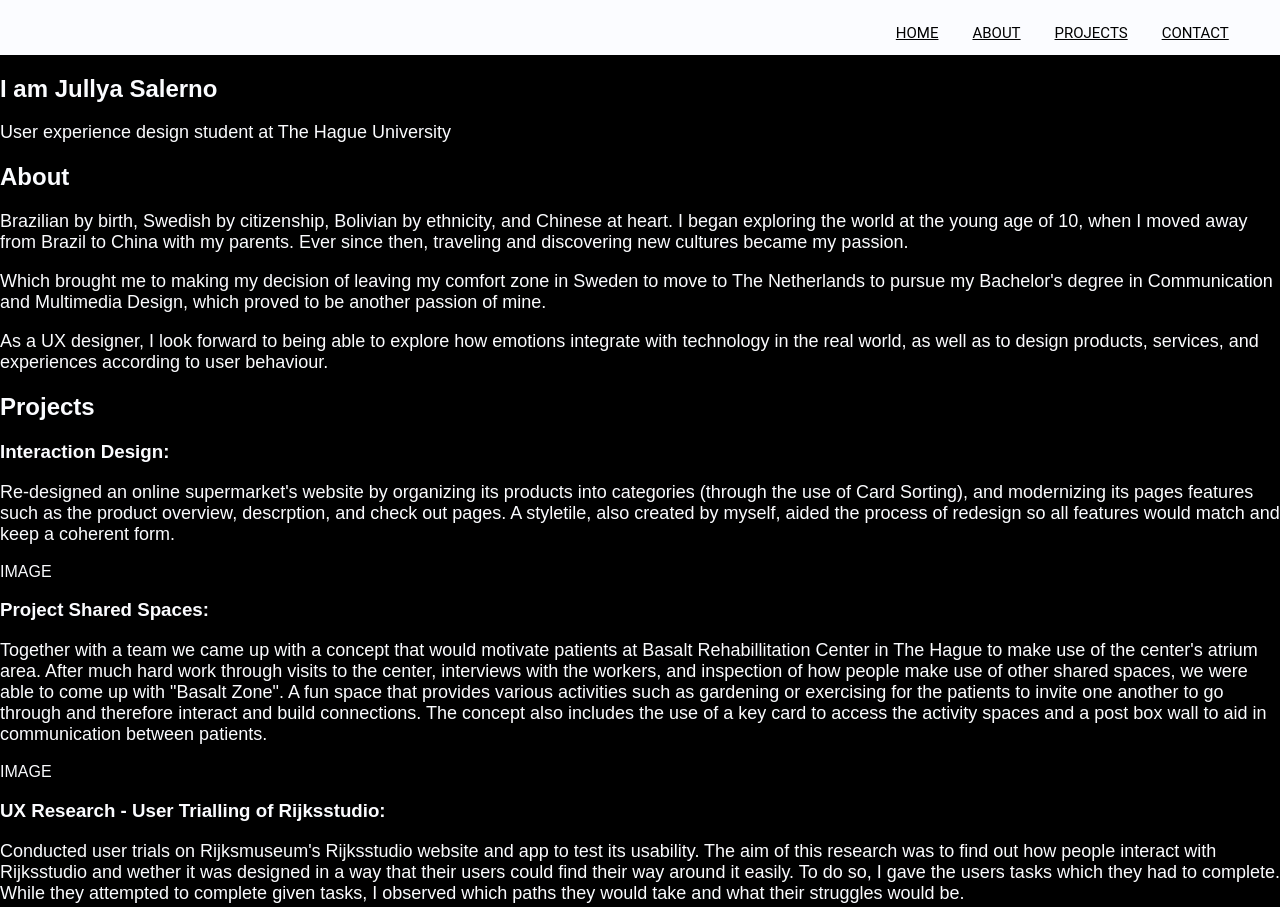
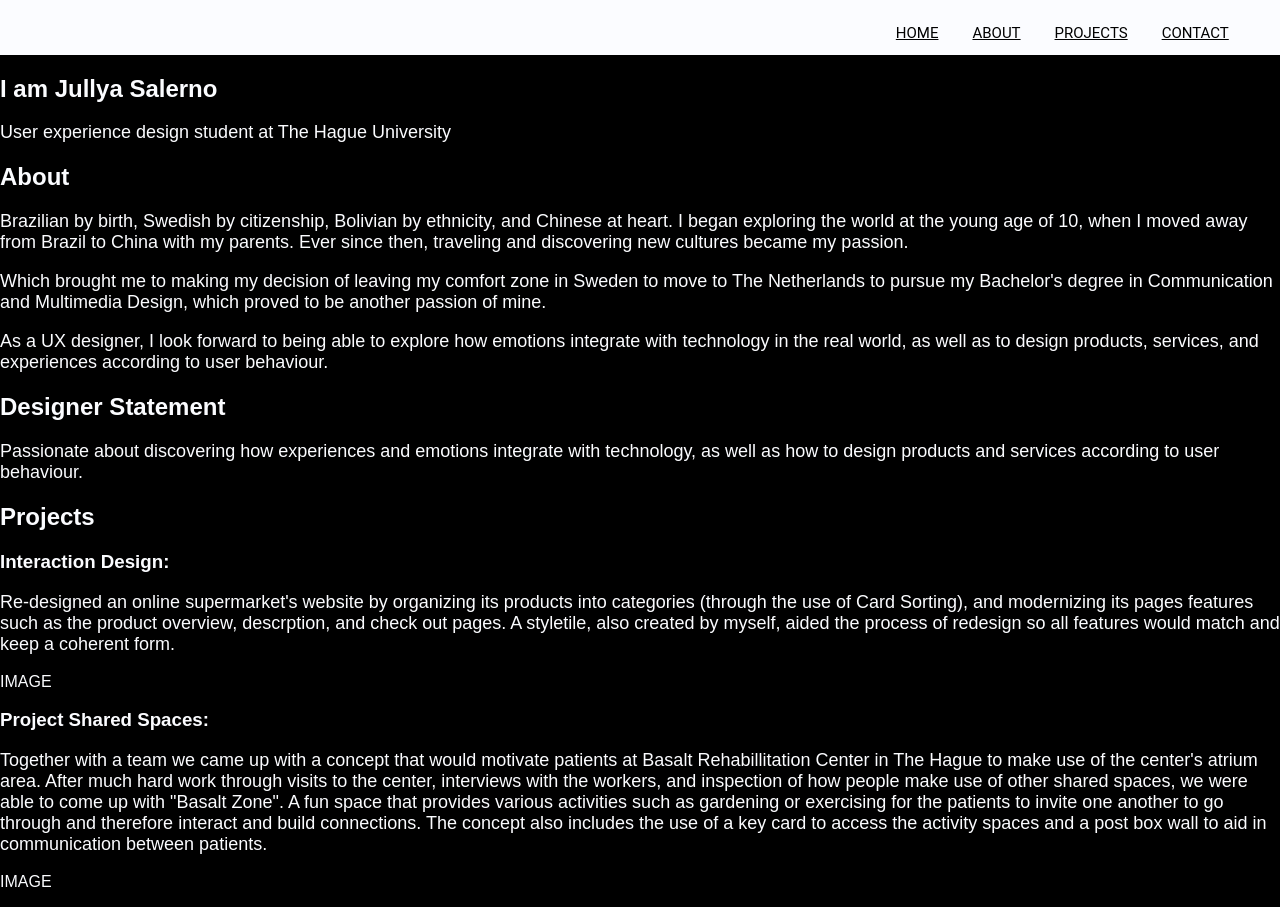
Before and after one commit to jSalern0/OPdev, a plain HTML site: page indexOP.html in a window 1280 px wide. Shown: the top 907 px of the page. Drawn offline with Linux system fonts and the light colour scheme.

Commit message:
Designer statement addition

```diff
--- a/indexOP.html
+++ b/indexOP.html
@@ -46,9 +46,13 @@
             <p>Which brought me to making my decision of leaving my comfort zone in Sweden to move to The Netherlands to pursue my Bachelor's degree in Communication and Multimedia Design, which proved to be another passion of mine.</p>
             <p>As a UX designer, I look forward to being able to explore how emotions integrate with technology in the real world, as well as to design products, services, and experiences according to user behaviour.</p>
 
-          </section>
 
-           <h2>Projects</h2>
+        </section>
+
+            <h2>Designer Statement</h2>
+            <p>Passionate about discovering how experiences and emotions integrate with technology, as well as how to design products and services according to user behaviour.</p>
+
+            <h2>Projects</h2>
              <h3>Interaction Design:</h3>
              <p>Re-designed an online supermarket's website by organizing its products into categories (through the use of Card Sorting), and modernizing its pages features such as the product overview, descrption, and check out pages. A styletile, also created by myself, aided the process of redesign so all features would match and keep a coherent form.</p>
 
```
Also changed, not shown: images/BasaltZone Atrium studies.jpg (added), images/BasaltZone sketches.jpg (added), images/BasaltZone.jpg (added), images/BasaltZoneprototype.jpg (added), images/BasaltZoneprototype1.jpg (added), images/ID2 Styletile.jpg (added), images/ID2 Welcome page.jpg (added), images/ID2 before.jpg (added), images/ID2 product overview.jpg (added).
